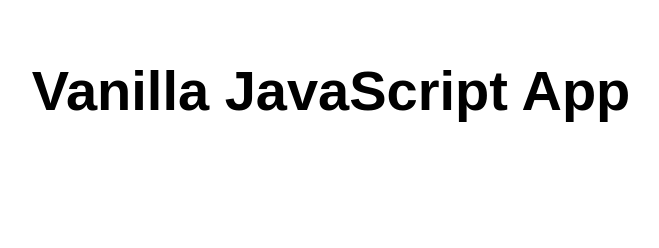
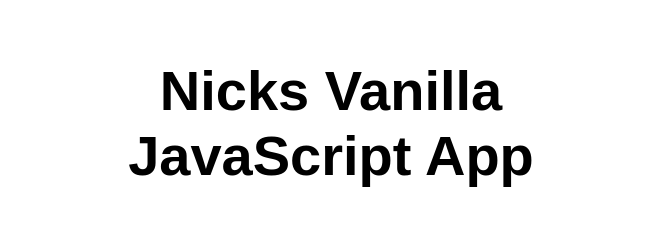
Before and after one commit to Stover54/my-first-static-web-app, a website: page src/index.html in a window 1280 px wide. Shown: the whole page, without its empty margins (309-968 px from the left). Drawn offline with Linux system fonts and the light colour scheme.

Commit message:
Update index.html

```diff
--- a/src/index.html
+++ b/src/index.html
@@ -10,7 +10,7 @@
 
 <body>
   <main>
-    <h1>Vanilla JavaScript App</h1>
+    <h1>Nicks Vanilla JavaScript App</h1>
   </main>
 </body>
 
```
